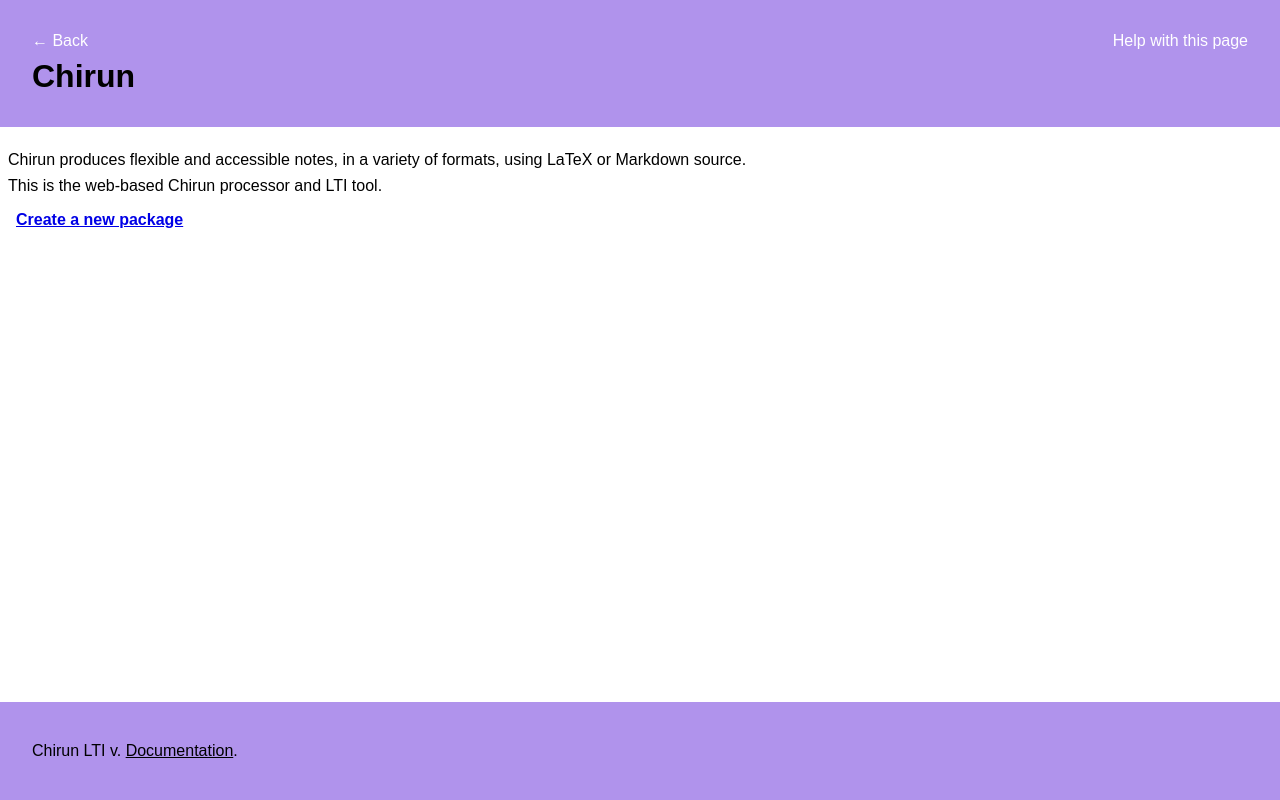
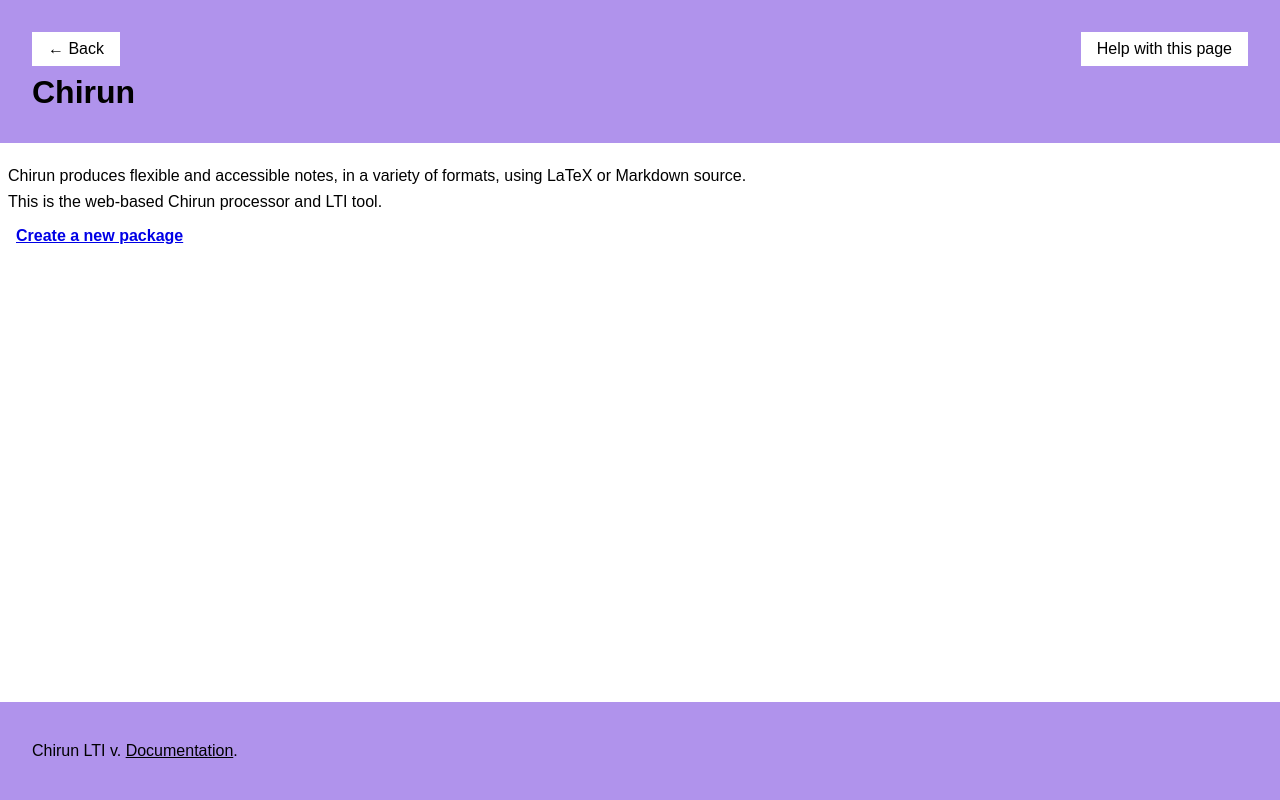
Before and after one commit to chirun-ncl/chirun-lti, a Django app: template lti/templates/lti/index.html in a window 1280 px wide. Run offline with Django 3.2, Linux system fonts and the light colour scheme; the template is opened without the code that fills it: most values are stand-ins (such as "Sample title", 1, 10 or a date in 2020).

Commit message:
improve contrast on links in footer and header
Footer and header have the same BG color.

Links in the header nav are displayed as a rectangle in the main BG
color, and the default link color.

Links in the footer inherit the normal text color.

```diff
--- a/lti/static/chirun_lti.css
+++ b/lti/static/chirun_lti.css
@@ -14,8 +14,6 @@
     --link-hover-sat: 40%;
     --link-active-sat: 70%;
     --link-lum: 45%;
-    --header-link-lum: 100%;
-    --footer-link-lum: 0%;
 
     --smaller-text: 0.9em;
 
@@ -26,11 +24,6 @@
     --header-bg-sat: 70%;
     --header-bg-lum: 75%;
     --header-color: black;
-
-    --footer-bg-hue: var(--hue-primary);
-    --footer-bg-sat: 70%;
-    --footer-bg-lum: 75%;
-    --footer-color: black;
 
     --button-bg-hue: var(--hue-generic);
     --button-bg-sat: 20%;
@@ -57,7 +50,6 @@
 
     --header-text-size: clamp(1.2rem, 3vw, 2rem);
     --header-padding: clamp(calc(1 * var(--spacing)), 3vw, calc(4 * var(--spacing)));
-    --footer-padding: var(--header-padding);
 }
 
 @media (prefers-color-scheme: dark) {
@@ -65,7 +57,6 @@
         --main-bg-lum: 0%;
         --main-color: white;
         --header-bg-lum: 25%;
-        --footer-bg-lum: 25%;
         --button-bg-lum: 20%;
         --button-disabled-color: hsl(var(--button-bg-hue), var(--button-bg-sat), 40%);
         --button-disabled-bg-lum: 15%;
@@ -75,7 +66,6 @@
         --border-lum-factor: 2;
         --text-muted-color: hsl(var(--hue-generic),50%,75%);
         --link-lum: 80%;
-        --header-link-lum: 85%;
         --current-button-bg-lum: 10%;
 
     }
@@ -97,6 +87,8 @@ a:is(:focus,:hover) {
 
 nav a {
     text-decoration: none;
+    background: hsl(var(--main-bg-hue),var(--main-bg-sat),var(--main-bg-lum));
+    padding: var(--spacing) calc(2 * var(--spacing));
 }
 
 body {
@@ -169,20 +161,19 @@ body > main {
 }
 
 body > footer {
-    background: hsl(var(--footer-bg-hue),var(--footer-bg-sat),var(--footer-bg-lum));
-    padding: var(--footer-padding);
     margin-top: calc(10 * var(--spacing));
-    --link-lum: var(--footer-link-lum);
 }
 
 body > :is(footer,header) a {
+    color: inherit;
 }
 
-body > header {
+body > :is(header, footer) {
     background: hsl(var(--header-bg-hue),var(--header-bg-sat),var(--header-bg-lum));
     padding: var(--header-padding);
+}
+body > header {
     margin-bottom: calc(2 * var(--spacing));
-    --link-lum: var(--header-link-lum);
 }
 body > header h1 {
     font-size: var(--header-text-size);
@@ -319,11 +310,6 @@ body.configure-package form .thumbnail {
 .directory-tree li.file {
     display: inline-block;
 }
-
-body > footer {
-    margin-top: 5rem;
-}
-
 
 body.two-column {
     display: grid;
```
